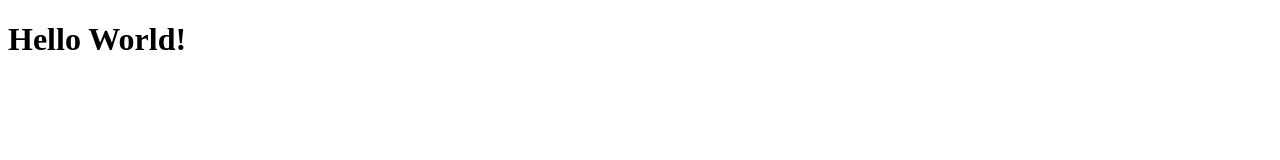
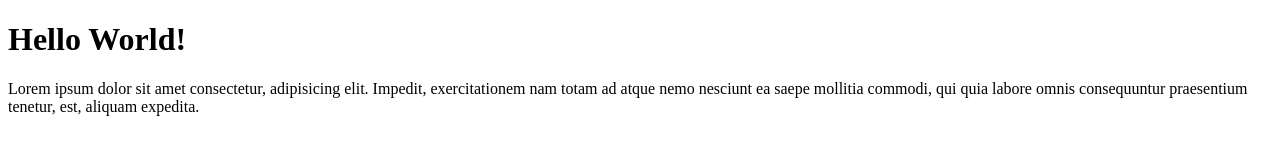
Before and after one commit to Bay-gong/wpu-git-test, a plain HTML site: page index.html in a window 1280 px wide. Drawn offline with Linux system fonts and the light colour scheme.

Commit message:
menambahkan paragraf

```diff
--- a/index.html
+++ b/index.html
@@ -7,5 +7,6 @@
 </head>
 <body>
 	<h1>Hello World!</h1>
+	<p>Lorem ipsum dolor sit amet consectetur, adipisicing elit. Impedit, exercitationem nam totam ad atque nemo nesciunt ea saepe mollitia commodi, qui quia labore omnis consequuntur praesentium tenetur, est, aliquam expedita.</p>
 </body>
 </html>
```
